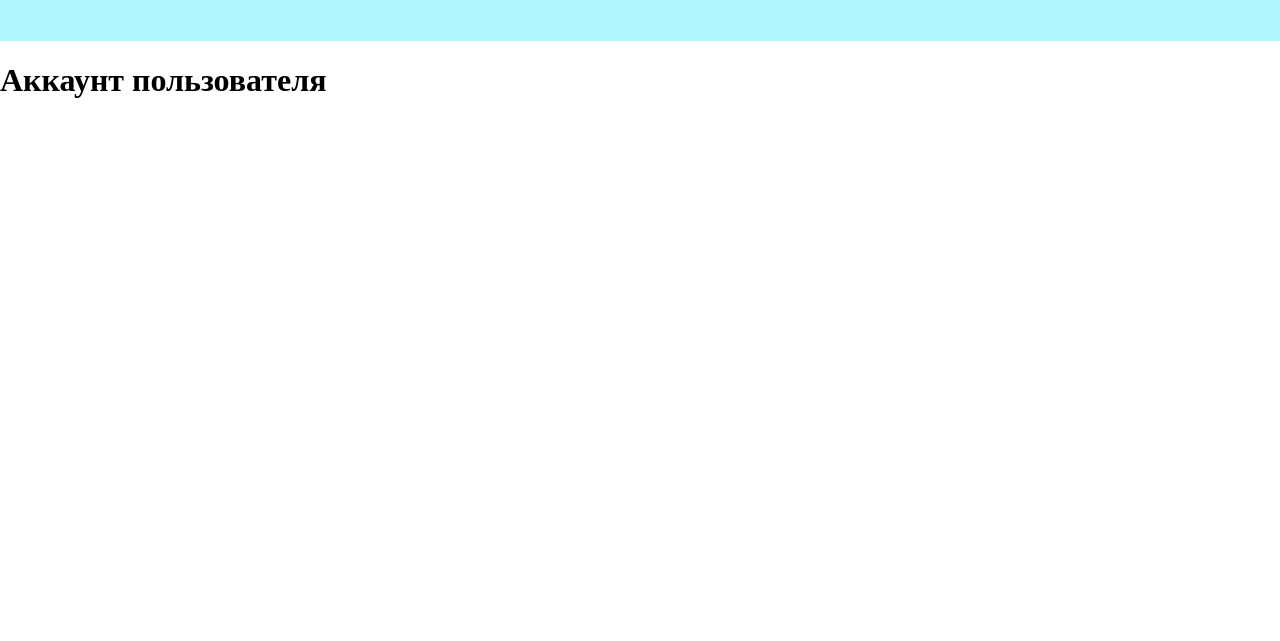
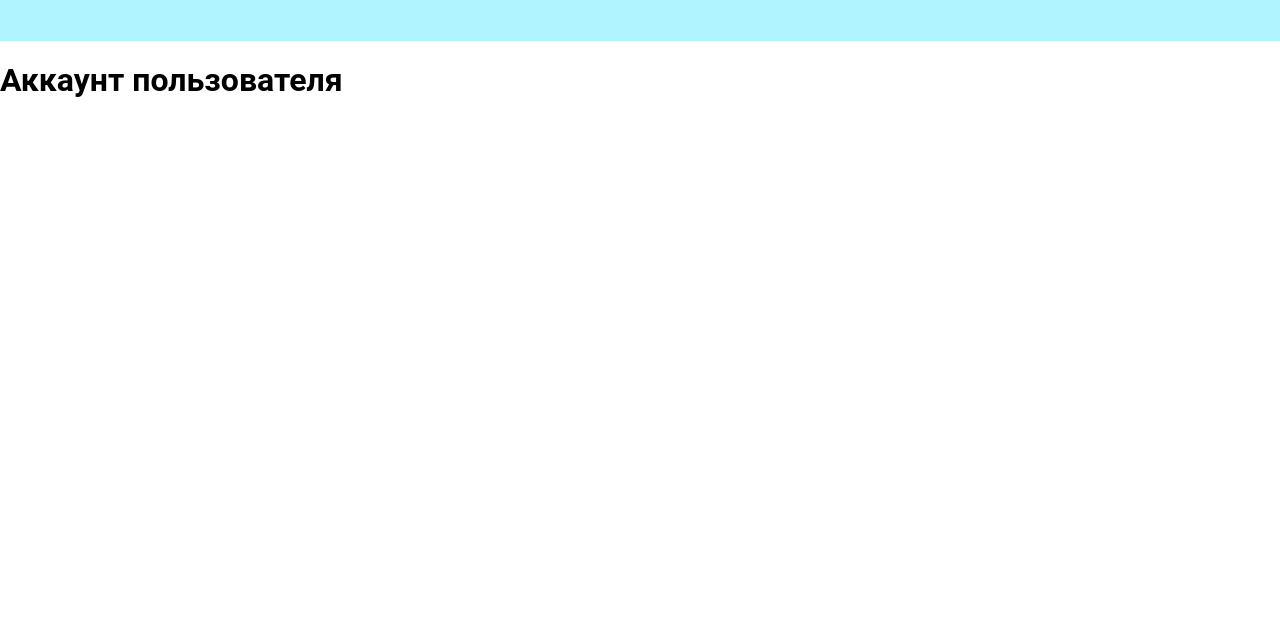
Before and after one commit to AJlekCandr-proff/Enlish_Yekaterinburg, a Django app: page /ru/account in a window 1280 px wide; the page is wider, and only the part inside the window is pictured. Shown: the part 159-800 px from the top of that part. Run offline with Django 5.2, Linux system fonts and the light colour scheme.

Commit message:
feat: Update styles and go on in account.css and account.html

```diff
--- /dev/null
+++ b/school/static/styles/account.css
@@ -0,0 +1,4 @@
+html, body {height: 100%; margin: 0}
+
+
+.account-page {width: 1440px; margin-inline: auto; font-family: Roboto, sans-serif}
--- a/school/static/styles/base.css
+++ b/school/static/styles/base.css
@@ -5,7 +5,6 @@ html {
   margin: 0;
 }
 
-body {margin: 0}
 
 main {display: block}
 
--- a/school/templates/school/pages/account.html
+++ b/school/templates/school/pages/account.html
@@ -5,12 +5,14 @@
         <title>Личный кабинет</title>
 
         <link href="{% static 'styles/base.css' %}" rel="stylesheet" type="text/css">
+        <link href="{% static 'styles/account.css' %}" rel="stylesheet" type="text/css">
     </head>
 
-    <body style="margin: 0">
+    <body>
         <main>
             {% include "school/components/header.html" %}
-            <div class="account">
+
+            <div class="account-page">
                 <h1>Аккаунт пользователя</h1>
             </div>
         </main>
```
